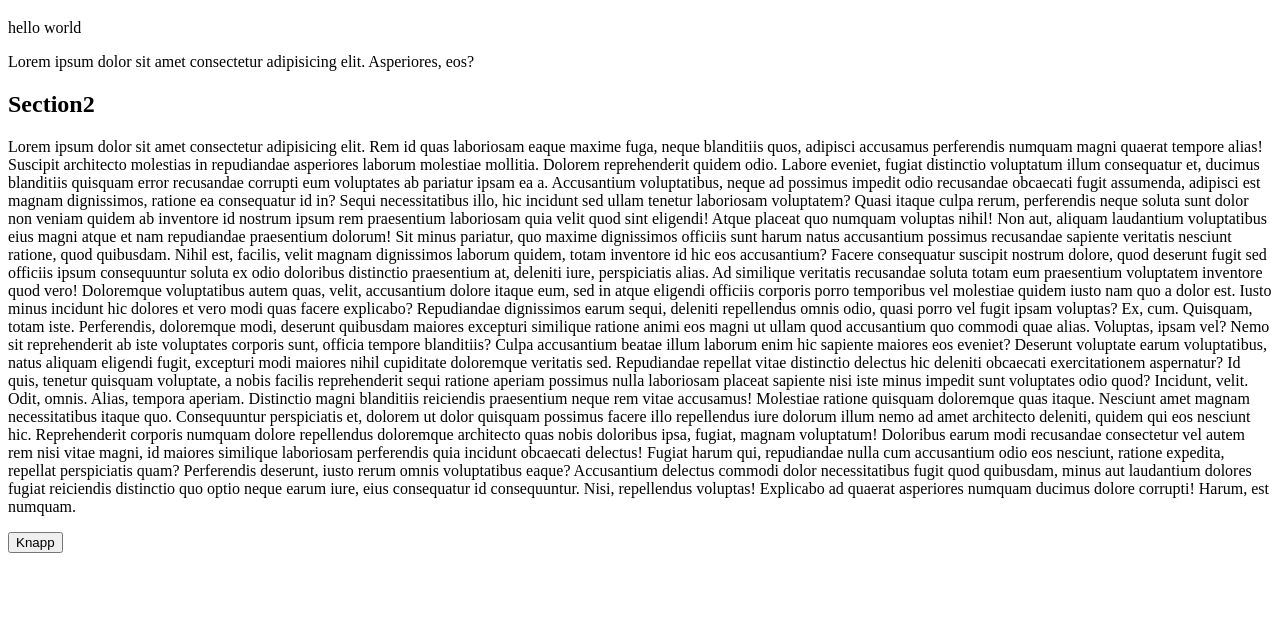
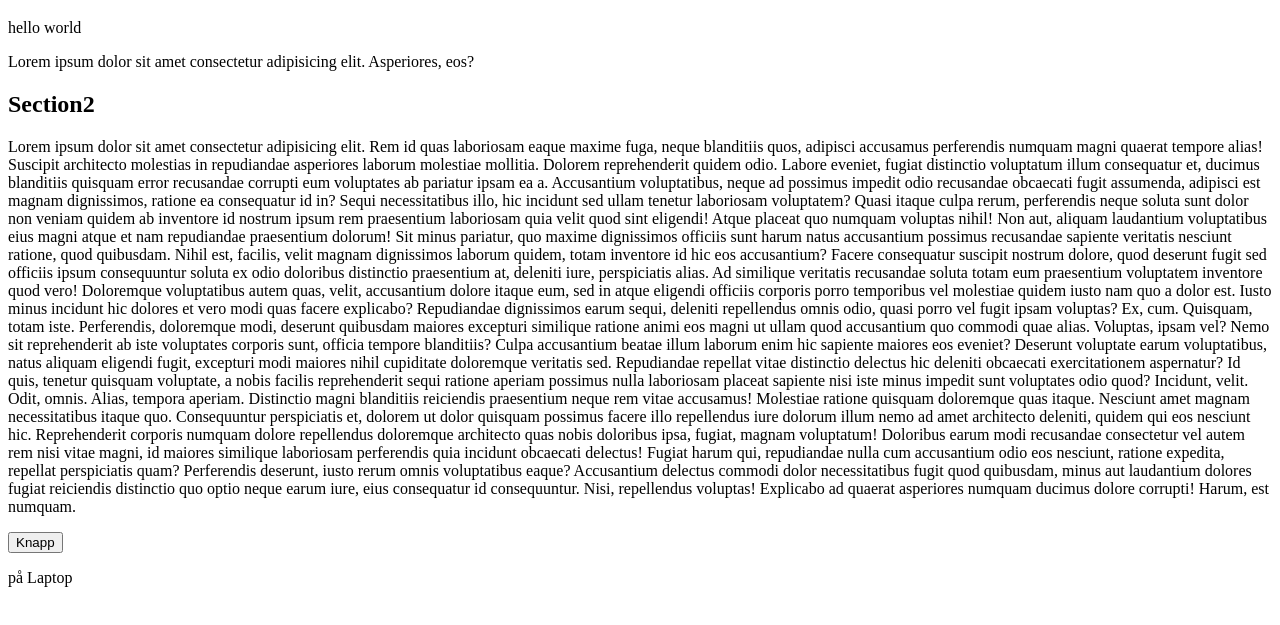
Before and after one commit to JoakimLindhEPN/GIT, a plain HTML site: page index.html in a window 1280 px wide. Shown: the part 61-686 px from the top of the page. Drawn offline with Linux system fonts and the light colour scheme.

Commit message:
från laptop

```diff
--- a/index.html
+++ b/index.html
@@ -21,5 +21,6 @@
 
 
   <button>Knapp</button>
+  <p>på Laptop</p>
 </body>
 </html>
```
